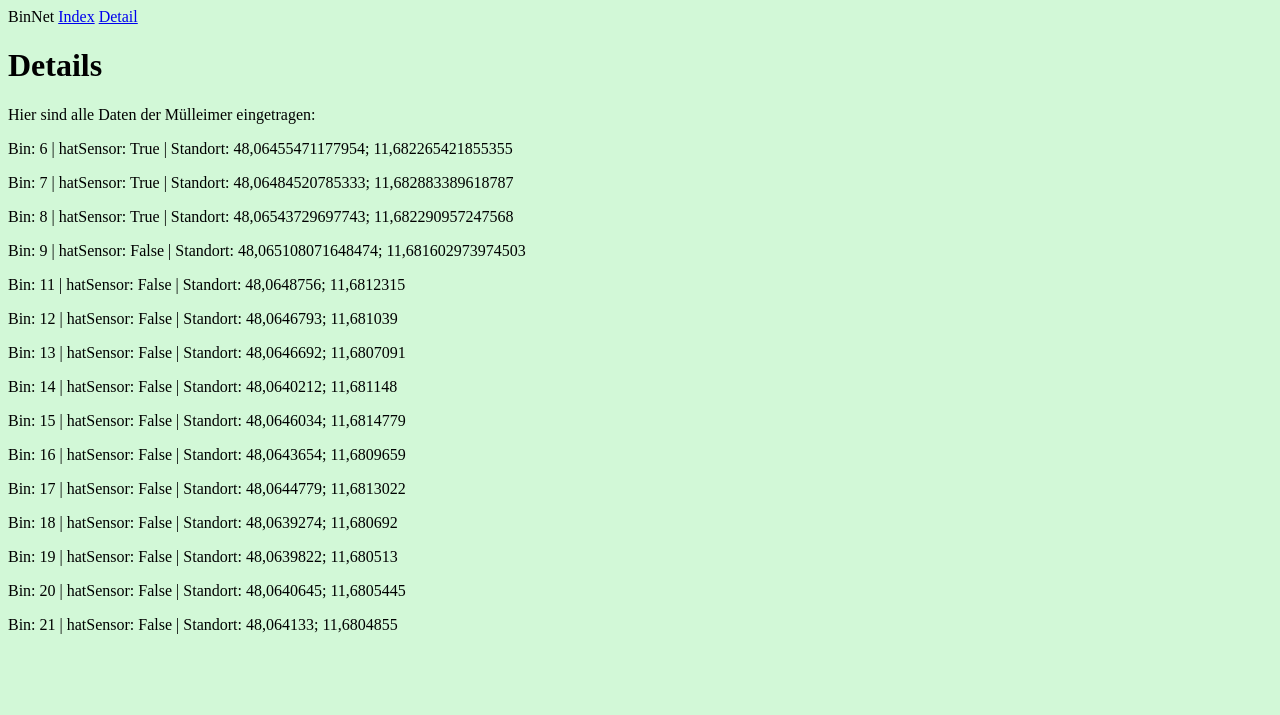
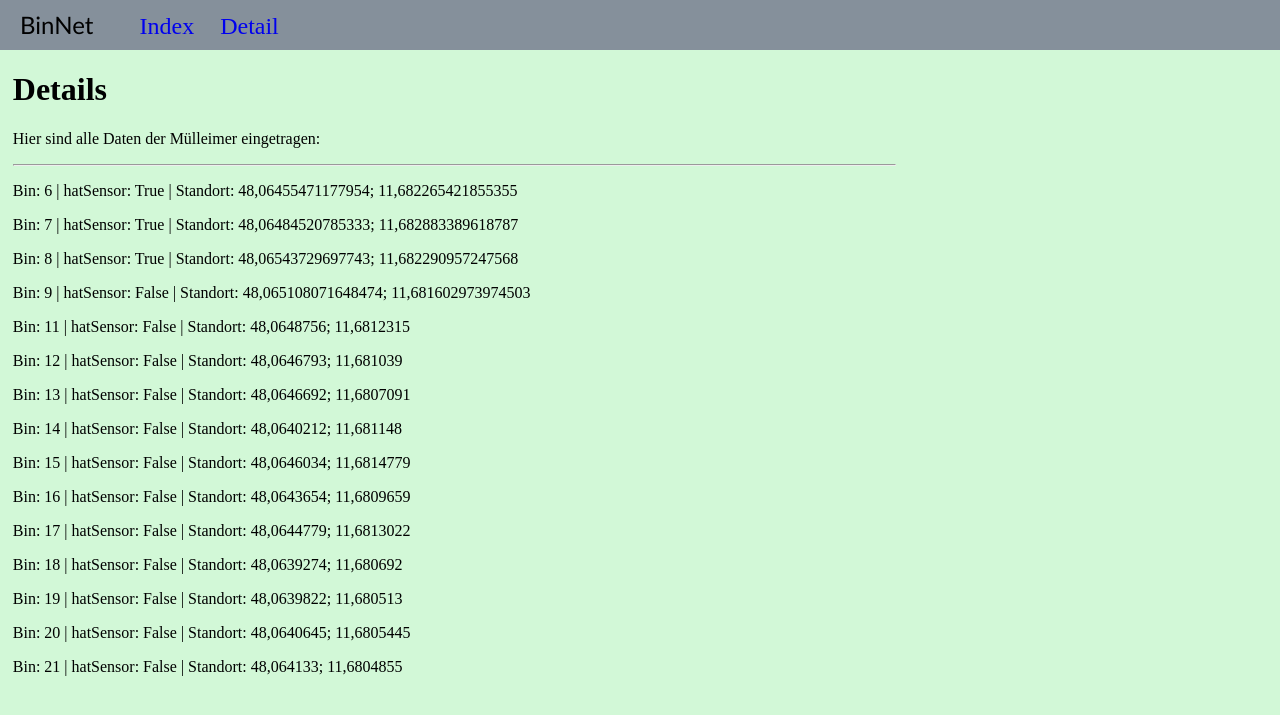
Before and after one commit to kaiwxn/Binovation-BinNet, a Django app: page /binnetapp/detail/ in a window 1280 px wide. Shown: the top 715 px of the page. Run offline with Django 5.2, Linux system fonts and the light colour scheme; data comes from the database, SQL or seed files in the repository; some libraries are stand-ins or nearby versions.

```diff
--- a/binnet/binnetapp/static/binnetapp/css/style.css
+++ b/binnet/binnetapp/static/binnetapp/css/style.css
@@ -1,7 +1,36 @@
+/* general css */
+
 body {
+    margin: 0px auto auto auto;
     background-color: rgb(210, 248, 215);
 }
 
+/* navbar css */
+.navbar {
+    margin: 0;
+    padding: 10px 10px;
+    background-color: rgb(133, 144, 155);
+    font-size: x-large;
+}
+
+.navbar-title {
+    padding: 10px 10px;
+    font-family: 'Trebuchet MS', 'Lucida Sans Unicode', 'Lucida Grande', 'Lucida Sans', Arial, sans-serif;
+    margin-right: 20px;
+}
+
+.navbar-item {
+    margin: 10px auto;
+    padding: 10px 10px;
+    text-decoration: none;
+}
+
+.navbar-item:hover {
+    background-color: rgb(115, 124, 134);
+}
+
+
+/* index css */
 .index-div {
     margin: 1%;
 }
@@ -19,3 +48,9 @@ body {
     width: 1000px;
     height: 600px;
 }
+
+/* display css */
+
+.display-div {
+    margin: 1% 30% auto 1%;
+}
--- a/binnet/binnetapp/templates/binnetapp/detail.html
+++ b/binnet/binnetapp/templates/binnetapp/detail.html
@@ -2,14 +2,17 @@
 {% extends "binnetapp/base.html" %}
 
 {% block content %}
+<div class="display-div">
+    <h1>Details</h1>
 
-<h1>Details</h1>
+    <p>Hier sind alle Daten der Mülleimer eingetragen:</p>
 
-<p>Hier sind alle Daten der Mülleimer eingetragen:</p>
+    <hr>
 
-{% for bin in bins %}
-    <p>Bin: {{bin.id}} | hatSensor: {{bin.hasSensor}} | Standort: {{bin.latitude}}; {{bin.longitude}}</p>
-{% endfor %}
+    {% for bin in bins %}
+        <p>Bin: {{bin.id}} | hatSensor: {{bin.hasSensor}} | Standort: {{bin.latitude}}; {{bin.longitude}}</p>
+    {% endfor %}
 
+</div>
 
 {% endblock %}
```
Also changed, not shown: binnet/binnetapp/static/binnetapp/script/script.js (+31 -1 lines).
